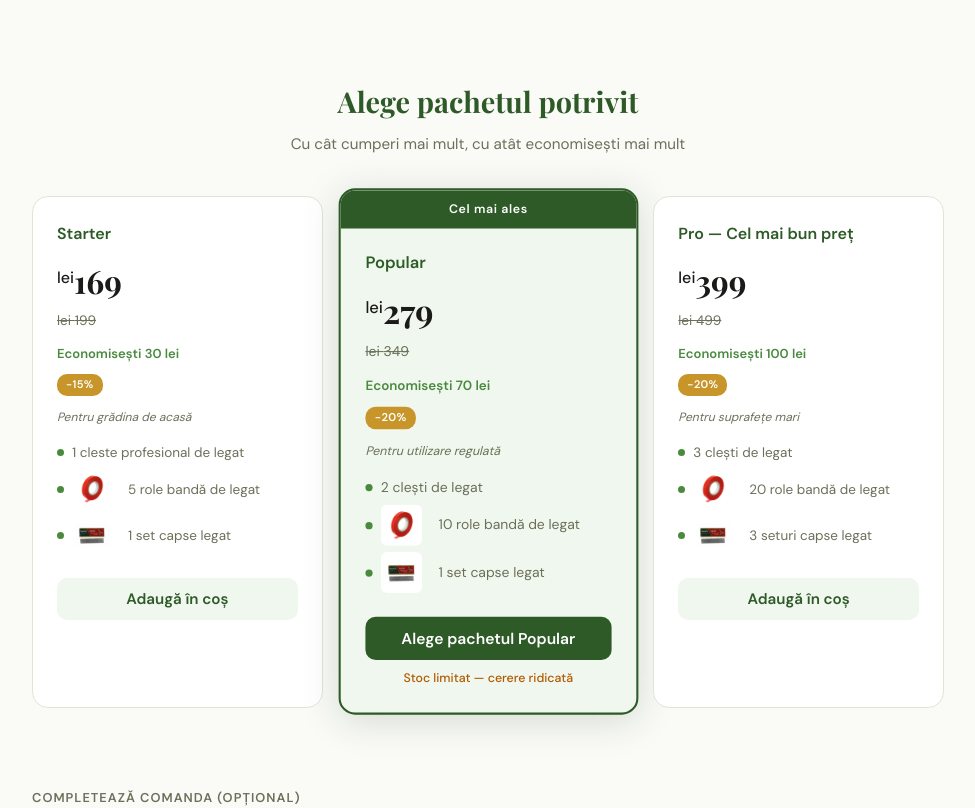
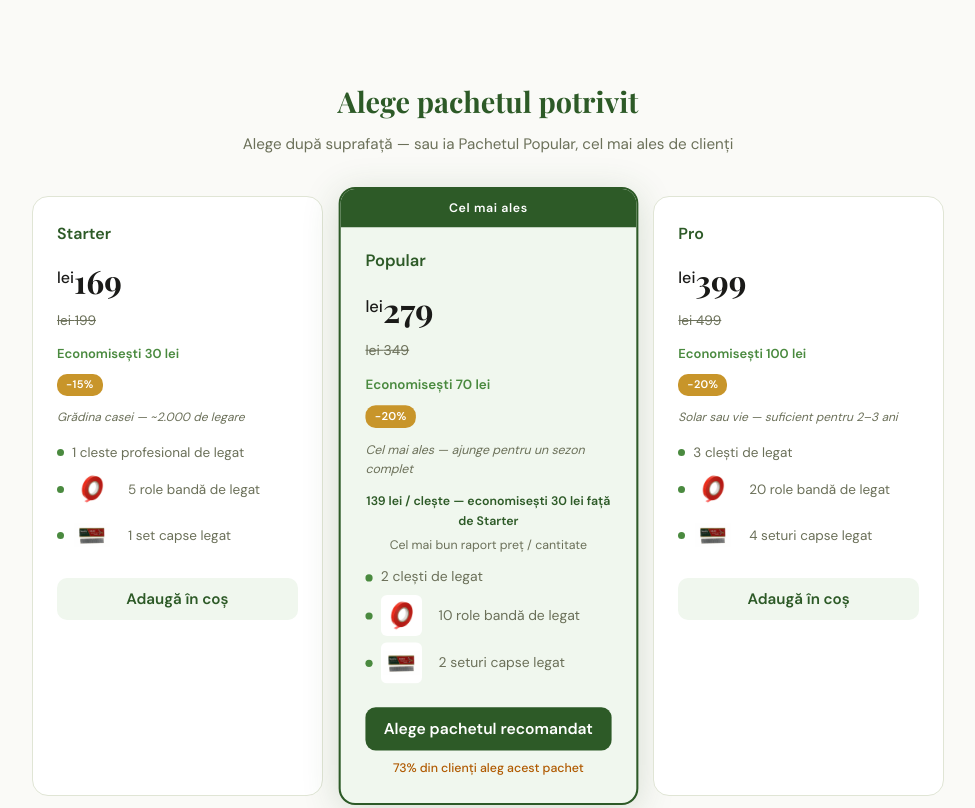
Before and after one commit to Iulian88/cleste-landing, a Next.js app: page /cleste-legat in a window 1280 px wide. Shown: the part 1723-2531 px from the top of the page, without its empty margins (152-1127 px from the left). Built offline with nearby package versions, Linux system fonts and the light colour scheme.

Commit message:
feat: offer restructure — copy, pricing clarity, capse redistribution

```diff
--- a/app/cleste-legat/page.tsx
+++ b/app/cleste-legat/page.tsx
@@ -1033,7 +1033,7 @@ export default function ClesteLegat() {
 
         <div className="section-title">Alege pachetul potrivit</div>
 
-        <div className="section-sub">Cu cât cumperi mai mult, cu atât economiseşti mai mult</div>
+        <div className="section-sub">Alege după suprafață — sau ia Pachetul Popular, cel mai ales de clienți</div>
 
         <div className="bundles">
 
@@ -1049,7 +1049,7 @@ export default function ClesteLegat() {
 
             <div className="bundle-pct">-{Math.round((1 - BUNDLES[0].price / BUNDLES[0].oldPrice) * 100)}%</div>
 
-            <div className="bundle-context">Pentru grădina de acasă</div>
+            <div className="bundle-context">Grădina casei — ~2.000 de legare</div>
 
             <ul className="bundle-items">
 
@@ -1079,7 +1079,11 @@ export default function ClesteLegat() {
 
             <div className="bundle-pct">-{Math.round((1 - BUNDLES[1].price / BUNDLES[1].oldPrice) * 100)}%</div>
 
-            <div className="bundle-context">Pentru utilizare regulată</div>
+            <div className="bundle-context">Cel mai ales — ajunge pentru un sezon complet</div>
+
+            <div style={{fontSize:"12px",color:"var(--green)",fontWeight:600,textAlign:"center",marginBottom:"4px"}}>139 lei / cleşte — economiseşti 30 lei față de Starter</div>
+
+            <div style={{fontSize:"12px",color:"var(--muted)",textAlign:"center",marginBottom:"8px"}}>Cel mai bun raport preț / cantitate</div>
 
             <ul className="bundle-items">
 
@@ -1087,19 +1091,19 @@ export default function ClesteLegat() {
 
               <li style={{display:"flex",alignItems:"center"}}><img className="bundle-item-img" src="/images/tape.webp" alt="Rolă bandă de legat" /><span>10 role bandă de legat</span></li>
 
-              <li style={{display:"flex",alignItems:"center"}}><img className="bundle-item-img" src="/images/staples.webp" alt="Capse legat" /><span>1 set capse legat</span></li>
+              <li style={{display:"flex",alignItems:"center"}}><img className="bundle-item-img" src="/images/staples.webp" alt="Capse legat" /><span>2 seturi capse legat</span></li>
 
             </ul>
 
-            <button type="button" className="add-btn primary" onClick={() => addBundle(1)}>Alege pachetul Popular</button>
-
-            <div className="urgency-text">Stoc limitat — cerere ridicată</div>
+            <button type="button" className="add-btn primary" onClick={() => addBundle(1)}>Alege pachetul recomandat</button>
+
+            <div className="urgency-text">73% din clienți aleg acest pachet</div>
 
           </div>
 
           <div className="bundle-card">
 
-            <div className="bundle-name">Pro — Cel mai bun preț</div>
+            <div className="bundle-name">Pro</div>
 
             <div className="bundle-price"><sup>lei</sup>{BUNDLES[2].price}</div>
 
@@ -1109,7 +1113,7 @@ export default function ClesteLegat() {
 
             <div className="bundle-pct">-{Math.round((1 - BUNDLES[2].price / BUNDLES[2].oldPrice) * 100)}%</div>
 
-            <div className="bundle-context">Pentru suprafețe mari</div>
+            <div className="bundle-context">Solar sau vie — suficient pentru 2–3 ani</div>
 
             <ul className="bundle-items">
 
@@ -1117,7 +1121,7 @@ export default function ClesteLegat() {
 
               <li style={{display:"flex",alignItems:"center"}}><img className="bundle-item-img" src="/images/tape.webp" alt="Rolă bandă de legat" /><span>20 role bandă de legat</span></li>
 
-              <li style={{display:"flex",alignItems:"center"}}><img className="bundle-item-img" src="/images/staples.webp" alt="Capse legat" /><span>3 seturi capse legat</span></li>
+              <li style={{display:"flex",alignItems:"center"}}><img className="bundle-item-img" src="/images/staples.webp" alt="Capse legat" /><span>4 seturi capse legat</span></li>
 
             </ul>
 
```
